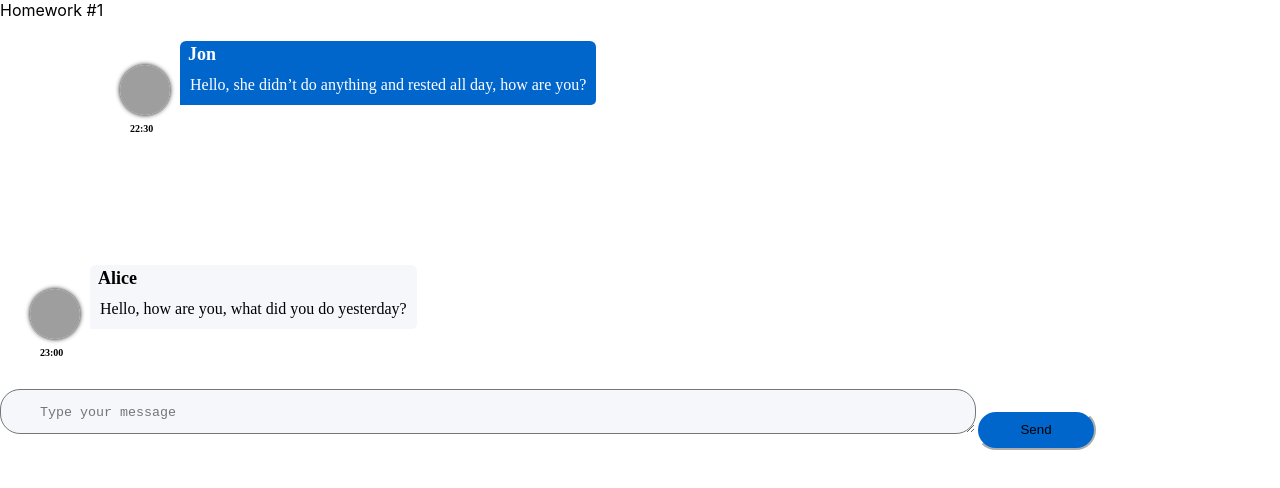
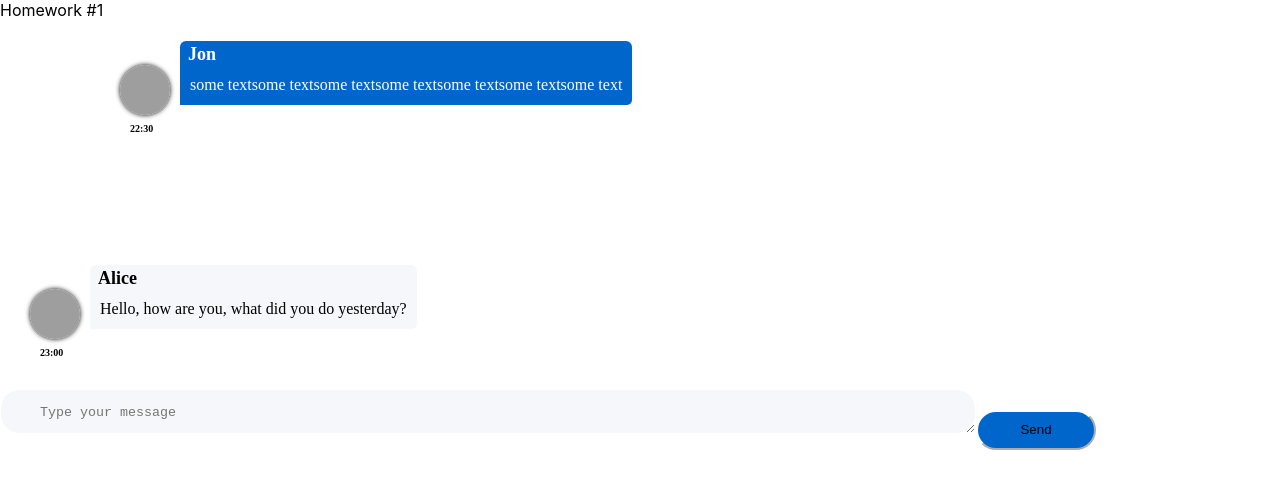
Before and after one commit to lelka00777/hws2, a React (Create React App) app: page / in a window 1280 px wide. Shown: the top 488 px of the page. Built offline with nearby package versions, Linux system fonts and the light colour scheme; grey boxes are pictures that could not be loaded.

Commit message:
hwVerstka05 commit

```diff
--- a/src/s2-homeworks/hw01/friend-message/FriendMessage.tsx
+++ b/src/s2-homeworks/hw01/friend-message/FriendMessage.tsx
@@ -35,6 +35,7 @@ const FriendMessage = (props: FriendMessageProps) => {
                     >
                         {/*создаёт студент*/}
                         Hello, how are you, what did you do yesterday?
+
                         {/**/}
                     </pre>
 
--- a/src/s2-homeworks/hw01/message-sender/MessageSender.module.css
+++ b/src/s2-homeworks/hw01/message-sender/MessageSender.module.css
@@ -13,6 +13,7 @@
     /* box-shadow: 0px 5px 20px rgba(29, 33, 38, 0.03), 0px 1px 2px rgba(29, 33, 38, 0.1); */
     border-radius: 20px;
     overflow: hidden;
+    border-color: rgb(255, 255, 255);
 }
 
 .button {
--- a/src/s2-homeworks/hw01/message/Message.tsx
+++ b/src/s2-homeworks/hw01/message/Message.tsx
@@ -28,7 +28,8 @@ const Message = (props: MessagePropsType) => {
                     </div>
                     <pre id={'hw1-text-' + props.message.id} className={s.messageText}>
                         {/*создаёт студент*/}
-                        Hello, she didn’t do anything and rested all day, how are you?
+
+                        {props.message.message.text}
                         {/**/}
                     </pre>
 
```
